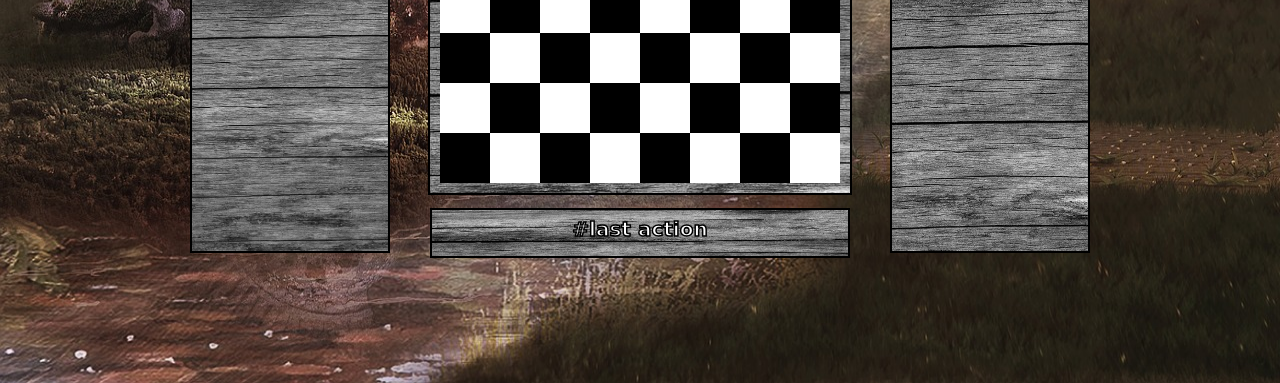
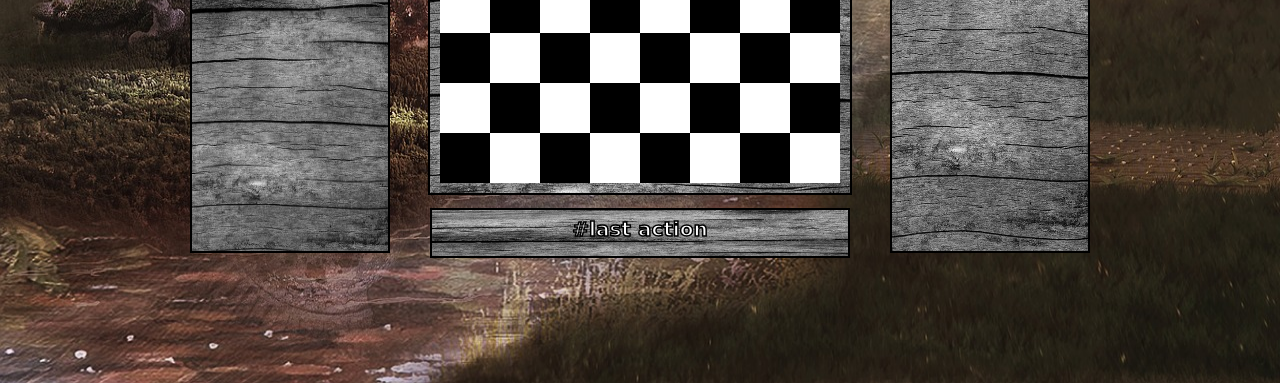
Before and after one commit to MatthewAntirix/game-chess, a plain HTML site: page index.html in a window 1280 px wide. Shown: the part 417-800 px from the top of the page. Drawn offline with Linux system fonts and the light colour scheme.

Commit message:
SCSS update

```diff
--- a/partials/_variables.scss
+++ b/partials/_variables.scss
@@ -74,7 +74,7 @@
         $players-margin-y-align:        $side-panel-margin-y-align;
         $players-y-align:               0;
 
-            $players-bg-size:               300% 100%;
+            $players-bg-size:               100% 120%;
             $players-bg-position:           0px 0px;
 
 
@@ -83,8 +83,8 @@
 
 
         // Player2 settings
-            $player2-bg-size:               300% 150%;
-            $player2-bg-position:           0px -50px;
+            $player2-bg-size:               100% 150%;
+            $player2-bg-position:           0px -100px;
 
 
     // Game name settings
```
Also changed, not shown: style.css, 1 other file.
